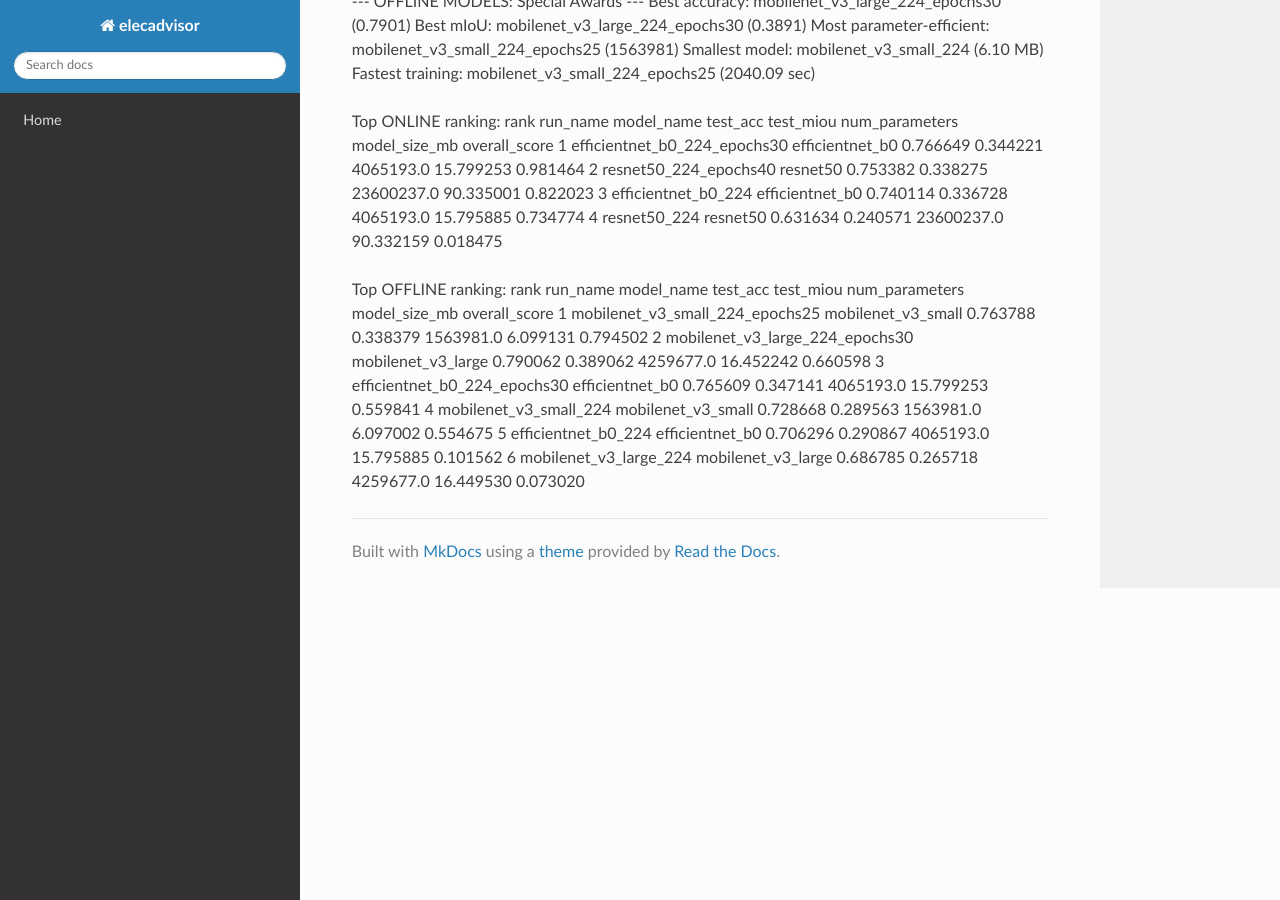
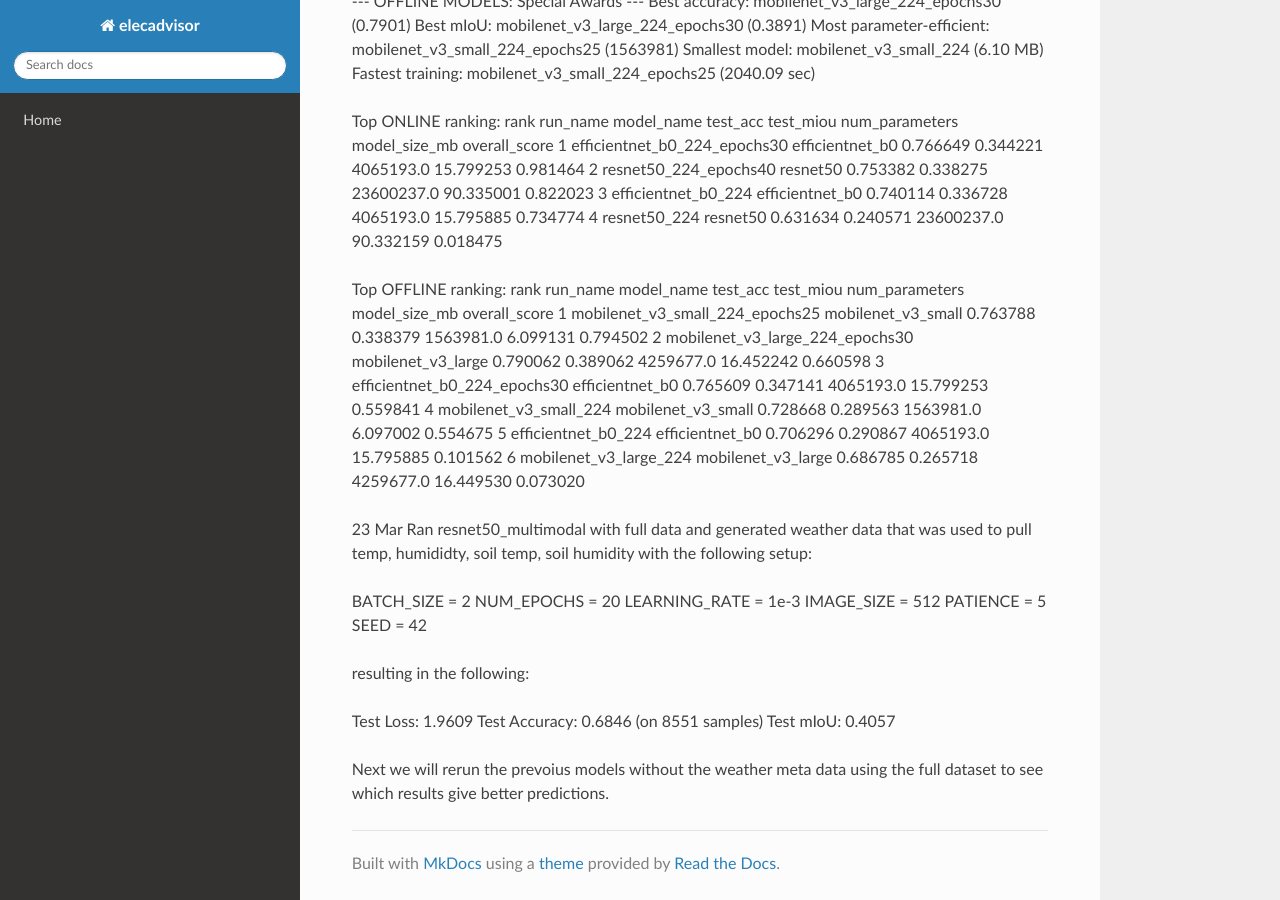
Before and after one commit to jadkandah/plant-disease-detection, an MkDocs documentation site: the page built from docs/progress.md, in a window 1280 px wide and 900 px high, scrolled down 3112 px. Built offline with MkDocs 1.6.1, drawn with Linux system fonts in a browser that asks for light colours; nearby versions of some CDN libraries.

Commit message:
progress report

```diff
--- a/docs/progress.md
+++ b/docs/progress.md
@@ -231,3 +231,22 @@ Top OFFLINE ranking:
     6          mobilenet_v3_large_224 mobilenet_v3_large  0.686785   0.265718       4259677.0      16.449530       0.073020
 
 ####
+23 Mar
+Ran resnet50_multimodal with full data and generated weather data that was used to pull temp, humididty, soil temp, soil humidity
+with the following setup:
+
+BATCH_SIZE = 2
+NUM_EPOCHS = 20
+LEARNING_RATE = 1e-3
+IMAGE_SIZE = 512
+PATIENCE = 5
+SEED = 42
+
+resulting in the following:
+
+Test Loss: 1.9609
+Test Accuracy: 0.6846 (on 8551 samples)
+Test mIoU: 0.4057
+
+Next we will rerun the prevoius models without the weather meta data using the full dataset to see which results give better predictions.
+####
```
Also changed, not shown: 1 other file.
